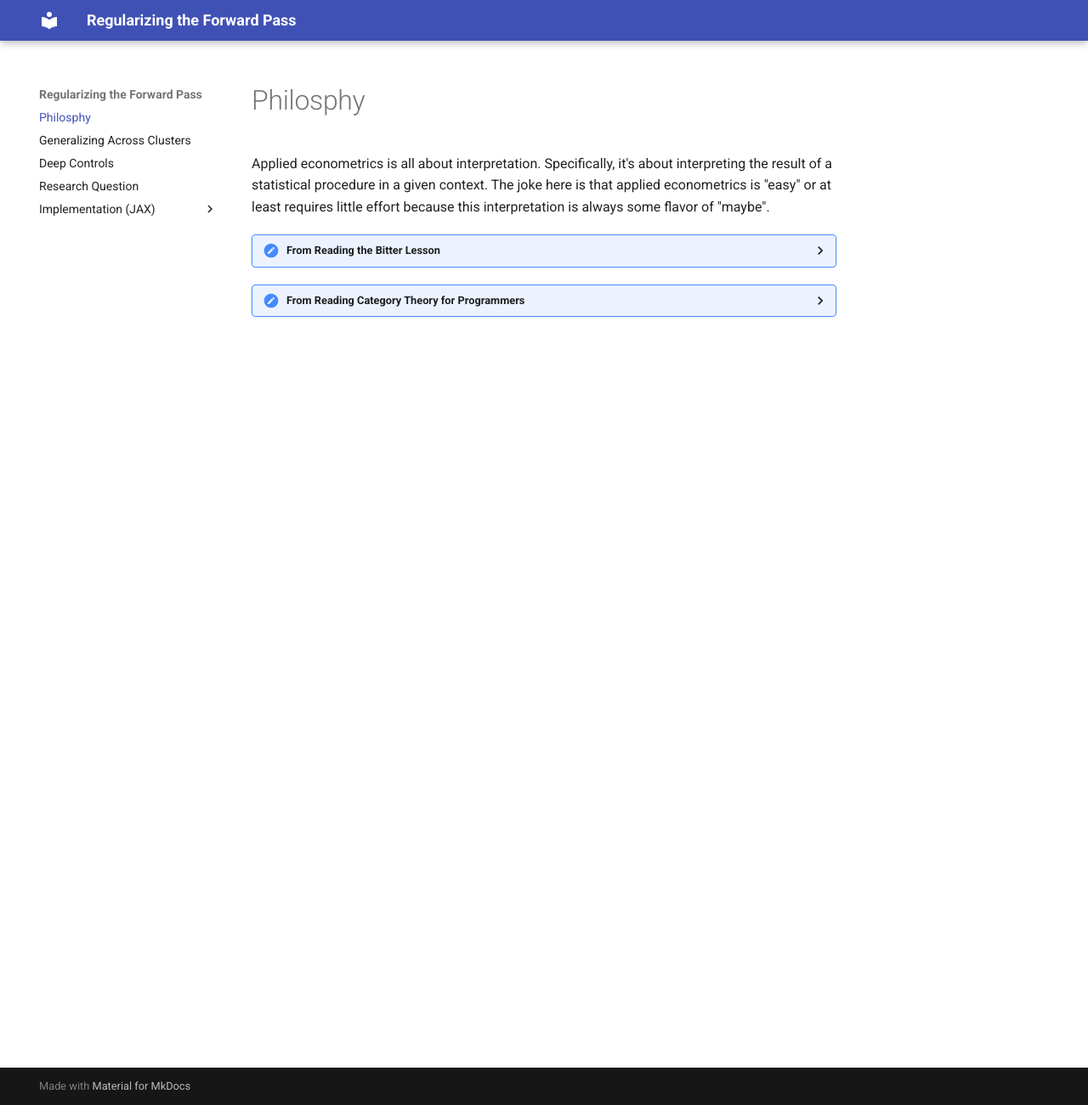
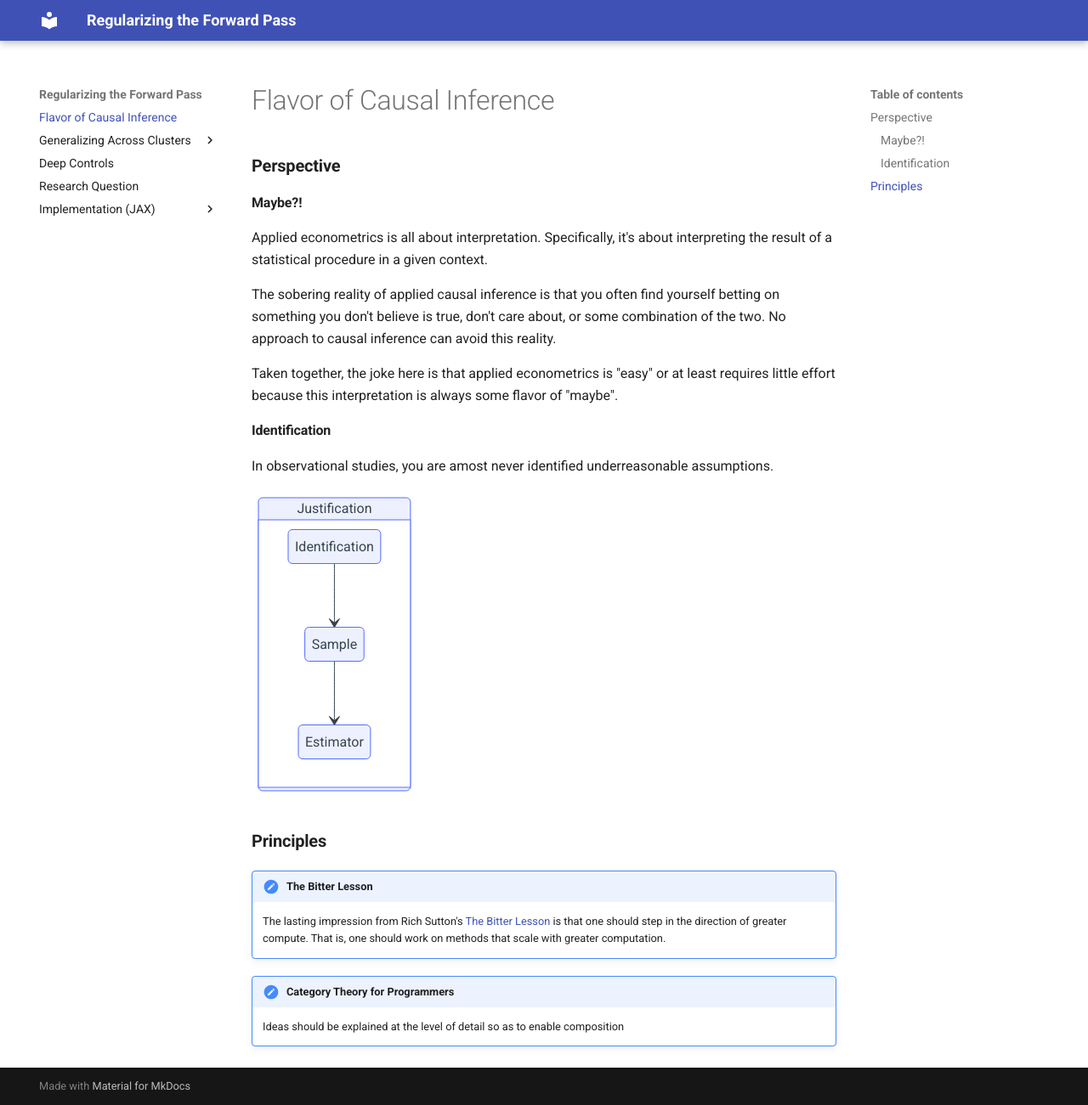
Before and after one commit to pharringtonp19/rfp, an MkDocs documentation site: the page built from docs/index.md, in a window 1280 px wide and 1301 px high. Shown: the whole window at 85% size. Built offline with MkDocs 1.6.1 and Material for MkDocs 9.7.7, drawn with Linux system fonts in a browser that asks for light colours.

Commit message:
added math

````diff
--- /dev/null
+++ b/docs/generalizing_across_clusters/overview.md
@@ -0,0 +1,5 @@
+## **Overview**
+
+There is often a difference between the econometrics taught in graduate school courses and the econometrics emphasized in applied seminars. This difference is sometimes mistakenly attributed to a gap in mathematical backgrounds. The better explanation, though, is that the difference exist because in seminars, the data is messy: clusters of individuals receive the same treatment; people drop out of the sample; outcomes get censored; selection into treatment is unknown.
+
+With multiple issues jockeying for ``first-order`` consideration, it's rare that a pre-existing estimator addresses all of them. Because of this, it can be helpful to have econometric methods that are **well-targeted** (i.e. address a specific issue) and **composable** (i.e. the components fit together) so as to allow researchers to adjust their models for their specific context. With this aim in mind, we illustrate that a  regularized version of [MAML](https://arxiv.org/abs/1703.03400) offers a conceptually simply, model-agnostic way to adjust one's estimator for the presence of clustered data. Conceptually, the approach can be understood as a gradient correction that favors early stopping at the cluster level.
--- /dev/null
+++ b/docs/generalizing_across_clusters/the_problem.md
@@ -0,0 +1,27 @@
+## **Context**
+
+To keep things simple, we describe our approach in the specific context of cluster-level randomized control trials where we're interested in estimating treatment heterogeneity.[^1] With a binary treatment variable such a problem can be formulated as below:
+
+$$\underset{f \in \sigma(x)}{\text{inf}} \ E\big[(Y - f)^2\big]$$
+
+Such experiments are common in development, education, and health settings because they are:
+
+- Generally easier to implement
+- Better adhere to the potential outcome framework[^2]
+- Perhaps most importantly, allow us to understand the the effects of scaling the treatment.[^3]
+
+## **Challenge (The Tragic Triad)[^4]**
+
+Under the potential outcome framework, clustered level treatment assignment can be roughly thought of as forming the treatment and controls groups via random clustered sampling. From an estimation standpoint, this poses a few challenges because in each treatment group:
+
+- We observe only a subset of the clusters
+- The distribution of covariates can differ across clusters
+- The distribution of outcomes conditional on covariates may differ across clusters
+
+[^1]: Cluster-level randomized control trials are randomized control trials where treatment varies at a level above the unit of interest.
+
+[^2]: Reduce the chance of spillover effects between treated and non-treated individuals
+
+[^3]: Many large scale studies such as HIE prefer to include many control variables in their regression specification: size of family, age categories, education level, income, self-reported health status, and use of medical care in the year prior to the start of the experiment, kind of insurance (if any) the person had prior to the experiment, whether family members grew up in a city, suburb, or town, and spending on medical care and dental care prior to the experiment
+
+[^4]: The expression "tragic triad" is taken from [Gradient Surgery for Multi-Task Learning](https://arxiv.org/pdf/2001.06782.pdf)
--- a/docs/index.md
+++ b/docs/index.md
@@ -1,11 +1,30 @@
-Applied econometrics is all about interpretation. Specifically, it's about interpreting the result of a statistical procedure in a given context. The joke here is that applied econometrics is "easy" or at least requires little effort because this interpretation is always some flavor of "maybe".
+### **Perspective**
 
-??? cite "From Reading the Bitter Lesson"
+#### **Maybe?!**
+Applied econometrics is all about interpretation. Specifically, it's about interpreting the result of a statistical procedure in a given context.
+
+The sobering reality of applied causal inference is that you often find yourself betting on something you don't believe is true, don't care about, or some combination of the two. No approach to causal inference can avoid this reality.
+
+Taken together, the joke here is that applied econometrics is "easy" or at least requires little effort because this interpretation is always some flavor of "maybe".
+
+#### **Identification**
+
+In observational studies, you are amost never identified underreasonable assumptions.
+```mermaid
+stateDiagram-v2
+    state Justification {
+    Identification --> Sample
+    Sample --> Estimator
+    }
+```
+
+### **Principles**
+!!! cite "The Bitter Lesson"
 
     The lasting impression from Rich Sutton's [The Bitter Lesson](http://www.incompleteideas.net/IncIdeas/BitterLesson.html) is that one should step in the direction of greater compute. That is, one should work on methods that scale with greater computation.
 
 
 
-??? cite "From Reading Category Theory for Programmers"
+!!! cite "Category Theory for Programmers"
 
     Ideas should be explained at the level of detail so as to enable composition
--- a/mkdocs.yml
+++ b/mkdocs.yml
@@ -5,8 +5,10 @@ site_author: Patrick Power
 
 
 nav:
-  - Philosphy: index.md
-  - Generalizing Across Clusters: "generalizing_across_clusters.md"
+  - Flavor of Causal Inference: index.md
+  - Generalizing Across Clusters:
+    - Overview: "generalizing_across_clusters/overview.md"
+    - The Problem: "generalizing_across_clusters/the_problem.md"
   - Deep Controls: "deep_controls.md"
   - Research Question: "rtc.md"
   - Implementation (JAX):
````
Also changed, not shown: docs/deep_controls.md (+9 -1 lines), docs/generalizing_across_clusters.md (deleted, +0 -10 lines).
